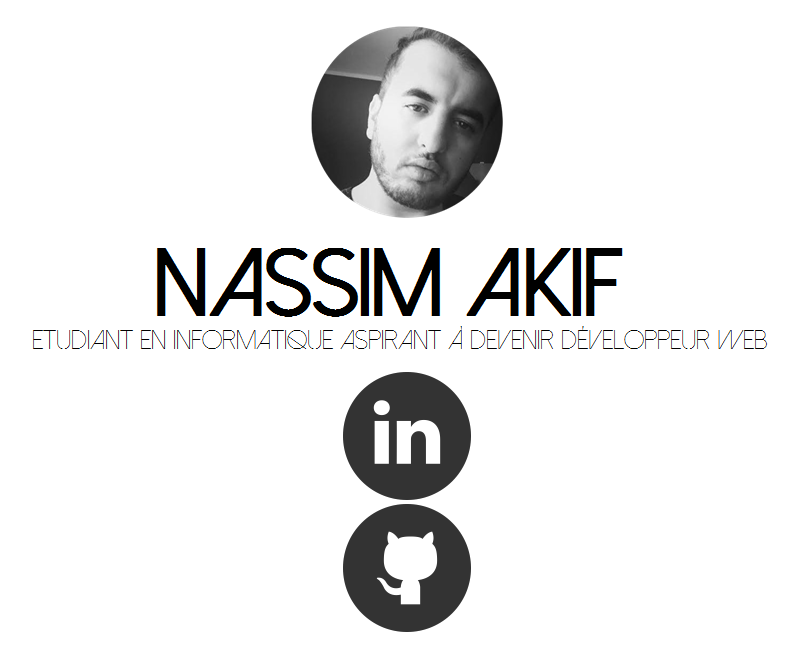
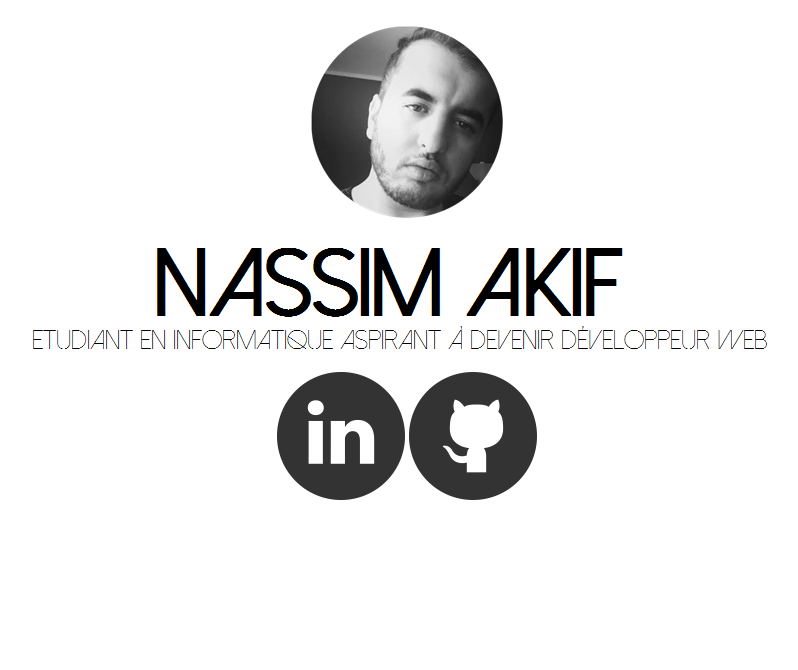
Before and after one commit to nassimakif/portfolio, a plain HTML site: page index.html in a window 1280 px wide. Shown: the whole page, without its empty margins (233-1031 px from the left). Drawn offline with Linux system fonts and the light colour scheme.

Commit message:
resolve bugs

```diff
--- a/index.html
+++ b/index.html
@@ -22,11 +22,14 @@
 
 <div class='img'>
 	<img src="img/logo.png"/>
-	<div id="hoover-1">
-		<a href="lien-linkedin" id="linkedin"> <img src='img/linkedin-logo.png'/ alt="profil linkedin"> </a>
-		<div id="hoover-2">
-			<a href="lien-github" id="github"> <img src='img/github-logo.png' alt="profil github"> </a> </p>
-		</div>
+	<div>
+
+	<div id="hoover-1" class="inline-block">
+		<a href="lien-linkedin" id="linkedin"> <img src='img/linkedin-logo.png' alt="profil linkedin"> </a>
+	</div>
+	<div id="hoover-2" class="inline-block">
+		<a href="lien-github" id="github"> <img src='img/github-logo.png' alt="profil github"> </a>
+	</div>
 	</div>
 </div>
 
--- a/style.css
+++ b/style.css
@@ -21,3 +21,8 @@
 
 #hoover-1 a:hover img, #hoover-2 a:hover img {
 	visibility: hidden;
+}
+
+.inline-block {
+	display: inline-block;
+}
```
